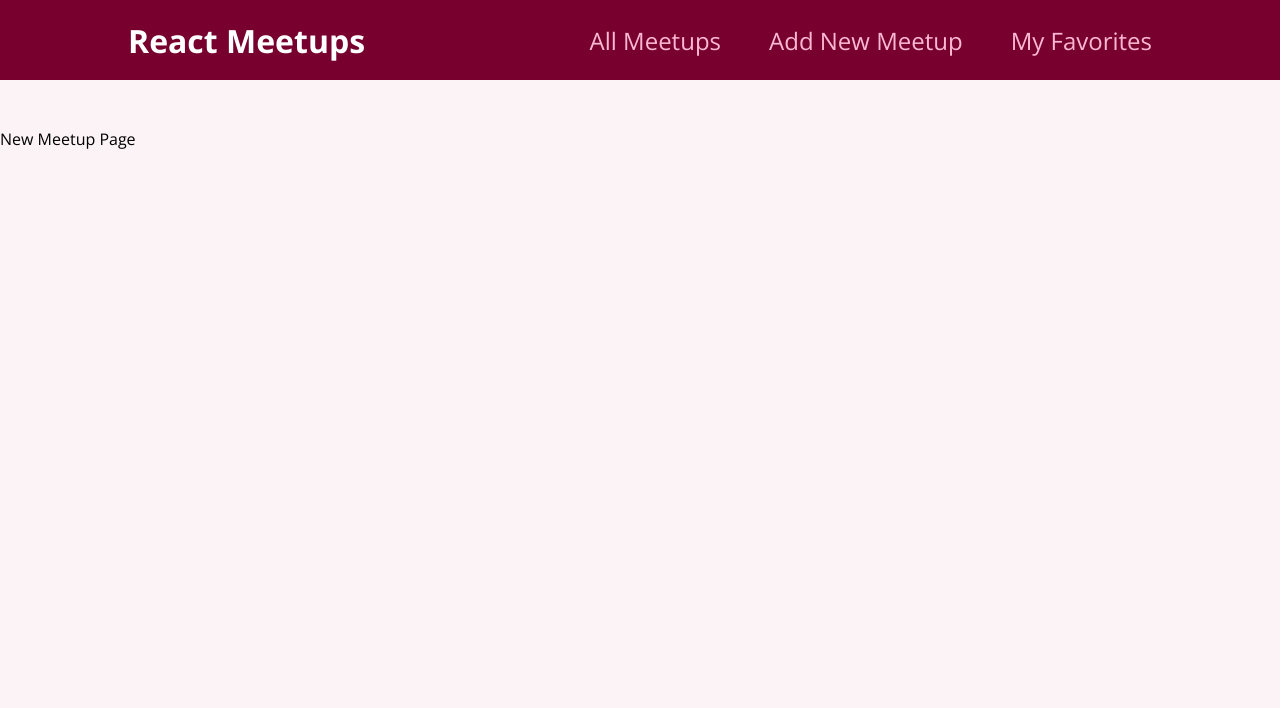
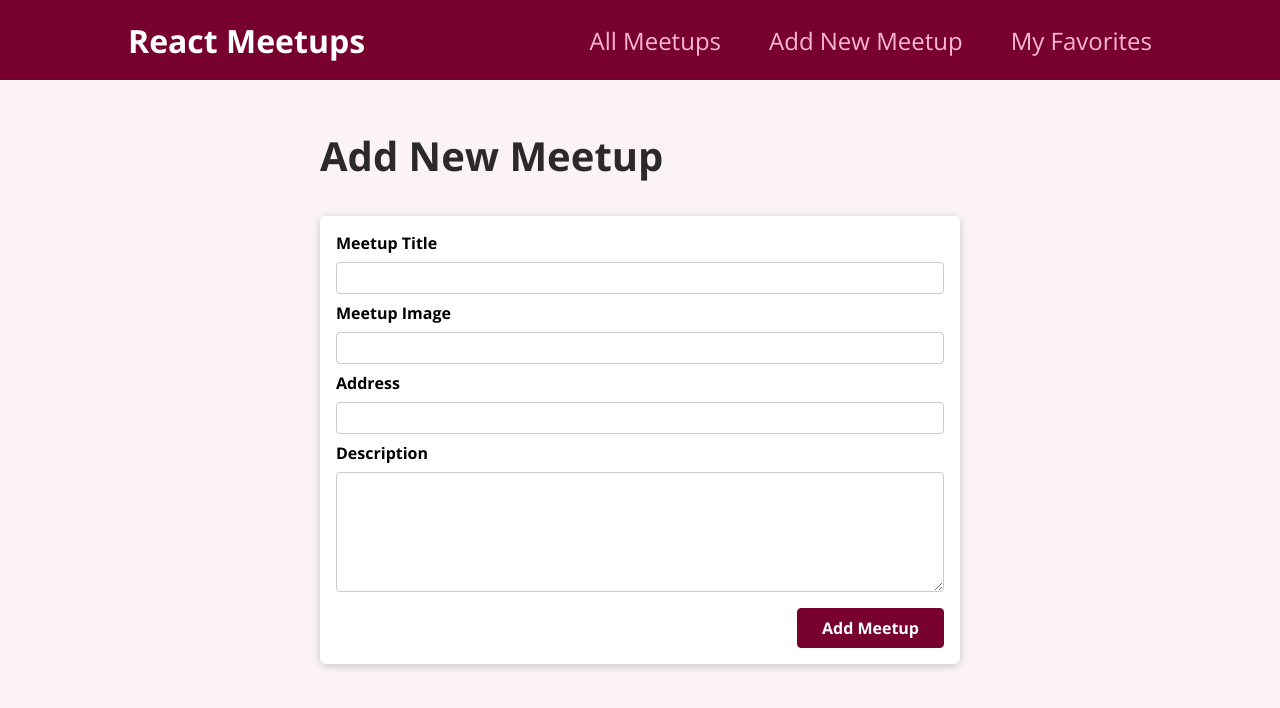
Before and after one commit to RuiJLopes/react-practice, a React (Vite) app: page /new-meetup in a window 1280 px wide. Shown: the top 708 px of the page. Built offline with nearby package versions, Linux system fonts and the light colour scheme.

Commit message:
Create a form component

```diff
--- a/src/App.jsx
+++ b/src/App.jsx
@@ -3,8 +3,9 @@
 function App() {
   return (
     <div>
-      <Layout />
-      <Outlet />
+      <Layout>
+        <Outlet />
+      </Layout>
     </div>
   );
 }
--- /dev/null
+++ b/src/components/meetups/NewMeetupForm.jsx
@@ -0,0 +1,64 @@
+import { useRef } from "react";
+import Card from "../ui/Card";
+import classes from "./NewMeetupForm.module.css";
+
+function NewMeetupForm() {
+  const titleInputRef = useRef();
+  const imageInputRef = useRef();
+  const addressInputRef = useRef();
+  const descriptionInputRef = useRef();
+
+  function submitHandler(event) {
+    event.preventDefault();
+
+    const enteredTitle = titleInputRef.current.value;
+    const enteredImage = imageInputRef.current.value;
+    const enteredAddress = addressInputRef.current.value;
+    const enteredDescription = descriptionInputRef.current.value;
+
+    const meetupData = {
+      title: enteredTitle,
+      image: enteredImage,
+      address: enteredAddress,
+      description: enteredDescription,
+    };
+
+    // A Temporary log to see the data
+    // This data will be sent to a backend server
+    console.log("Meetup Data", meetupData);
+  }
+  return (
+    <>
+      <Card>
+        <form className={classes.form} onSubmit={submitHandler}>
+          <div className={classes.control}>
+            <label htmlFor="title">Meetup Title</label>
+            <input type="text" id="title" ref={titleInputRef} required />
+          </div>
+          <div className={classes.control}>
+            <label htmlFor="image">Meetup Image</label>
+            <input type="url" id="image" ref={imageInputRef} required />
+          </div>
+          <div className={classes.control}>
+            <label htmlFor="image">Address</label>
+            <input type="text" id="address" ref={addressInputRef} required />
+          </div>
+          <div className={classes.control}>
+            <label htmlFor="description">Description</label>
+            <textarea
+              id="description"
+              rows="5"
+              ref={descriptionInputRef}
+              required
+            ></textarea>
+          </div>
+          <div className={classes.actions}>
+            <button type="submit">Add Meetup</button>
+          </div>
+        </form>
+      </Card>
+    </>
+  );
+}
+
+export default NewMeetupForm;
--- /dev/null
+++ b/src/components/meetups/NewMeetupForm.module.css
@@ -0,0 +1,45 @@
+.form {
+  padding: 1rem;
+}
+
+.control {
+  margin-bottom: 0.5rem;
+}
+
+.control label {
+  display: block;
+  font-weight: bold;
+  margin-bottom: 0.5rem;
+}
+
+.control input,
+.control textarea {
+  display: block;
+  font: inherit;
+  border-radius: 4px;
+  border: 1px solid #ccc;
+  padding: 0.25rem;
+  width: 100%;
+}
+
+.actions {
+  margin-top: 1rem;
+  text-align: right;
+}
+
+.actions button {
+  font: inherit;
+  cursor: pointer;
+  background-color: #77002e;
+  color: white;
+  padding: 0.5rem 1.5rem;
+  border: 1px solid #77002e;
+  border-radius: 4px;
+  font-weight: bold;
+}
+
+.actions button:hover,
+.actions button:active {
+  background-color: #a50e48;
+  border-color: #a50e48;
+}
--- a/src/pages/NewMeetup.jsx
+++ b/src/pages/NewMeetup.jsx
@@ -1,7 +1,12 @@
+import NewMeetupForm from "../components/meetups/NewMeetupForm";
+
 function NewMeetupPage() {
   return (
     <>
-      <div>New Meetup Page</div>
+      <section>
+        <h1>Add New Meetup</h1>
+        <NewMeetupForm />
+      </section>
     </>
   );
 }
```
